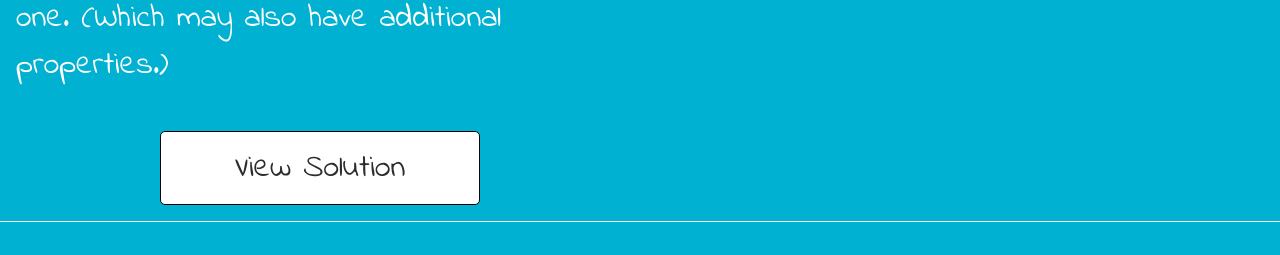
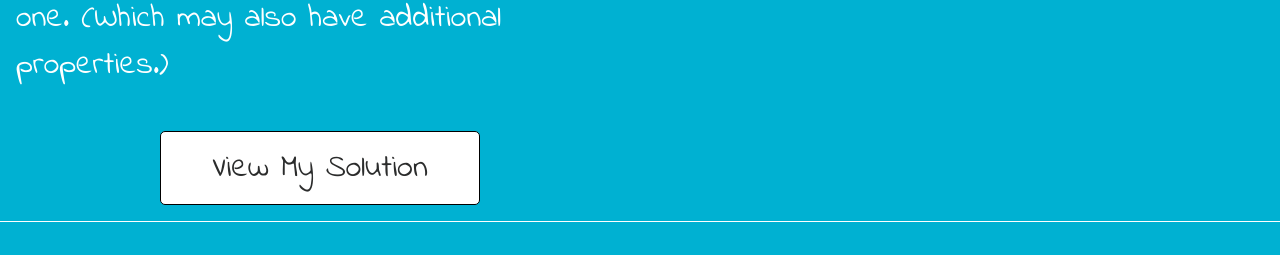
Before and after one commit to Stewie154/Personal-Website-V2, a React (Create React App) app in the folder personal-website-v2/: page / in a window 1280 px wide. Shown: the part 2518-2773 px from the top of the page. Built offline with nearby package versions, Linux system fonts and the light colour scheme.

Commit message:
Typo
Corrected typo in problem solving data.

```diff
--- a/personal-website-v2/src/Components/ProblemSolving/Data.js
+++ b/personal-website-v2/src/Components/ProblemSolving/Data.js
@@ -11,8 +11,8 @@ export const problemSolvingData = [
         solution: solution1,
         blank: '',
         showingSolution: false,
-        viewSolutionBtn: 'View Solution',
-        hideSolutionBtn: 'Hide Solution'
+        viewSolutionBtn: 'View My Solution',
+        hideSolutionBtn: 'Hide My Solution'
     },
     {
         number: '2.',
```
